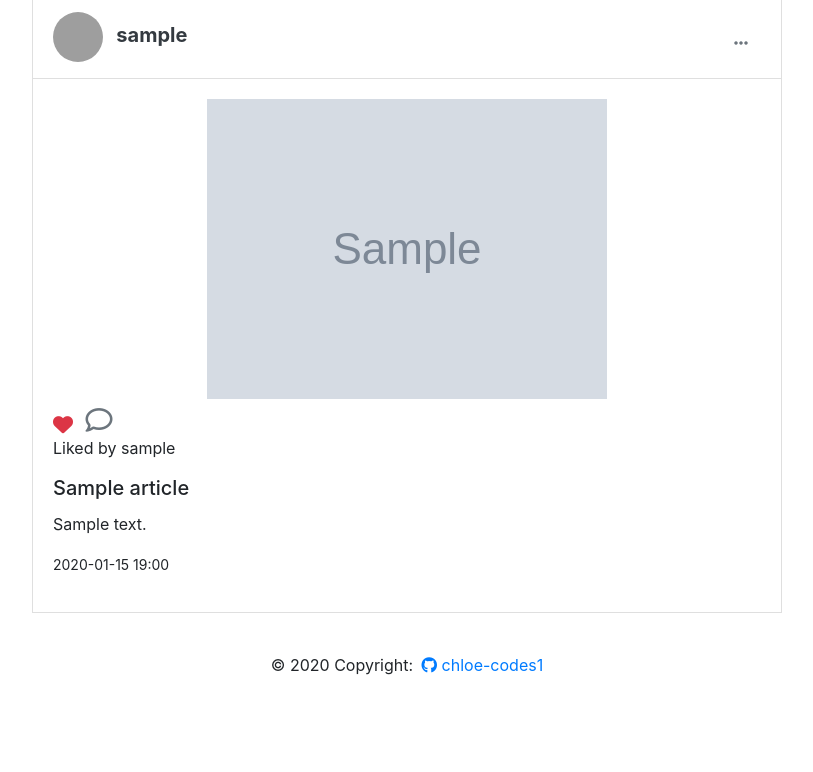
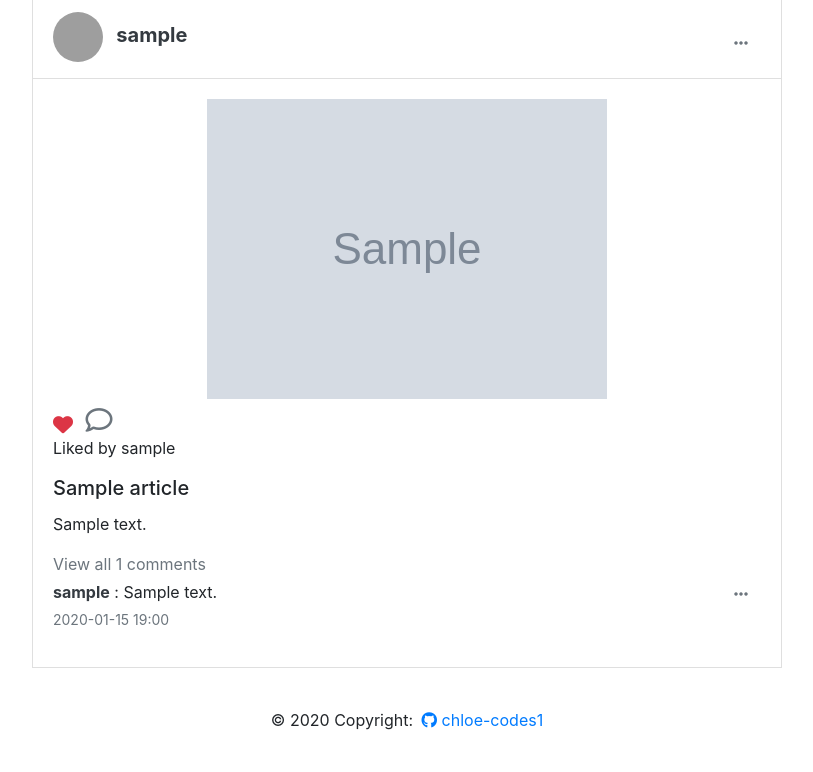
Before and after one commit to chloe-codes1/gram-gram, a Django app: page /articles/ in a window 1280 px wide. Shown: the part 124-896 px from the top of the page, without its empty margins (233-1046 px from the left). Before the commit the page ends 799 px from the top, so only its background shows below. Run offline with Django 3.2, Linux system fonts and the light colour scheme; a user stored in the database is signed in; tables that the repository leaves empty hold one stand-in row (values such as "Sample post"); grey boxes marked "Sample" are stand-in pictures; parts of the project's set-up code (start-up, migrations or seed data) failed here and were passed over; some libraries are stand-ins or nearby versions; grey boxes are pictures that could not be loaded.

Commit message:
Add comment list on index page

```diff
--- a/articles/templates/articles/index.html
+++ b/articles/templates/articles/index.html
@@ -78,7 +78,41 @@
     </p>
     <h5 class="card-title">{{article.title}}</h5>
     <p>{{article|add_link|safe|linebreaksbr}}</p>
-    <p><small>{{ article.created_at|date:'Y-m-d H:i' }}</small></p>
+
+    {% if article.comments.count > 0 %}
+    <a href="{% url 'articles:comments' article.pk %}" class="text-decoration-none text-secondary">
+        <p class="mb-1"> View all {{article.comments.count}} comments</p>
+    </a>
+
+      {% for comment in article.comments.all|slice:":2" %}
+      {% if comment.parent == null %}
+      <div class="d-flex justify-content-between ">
+        <p class="mb-0 p-0 d-block">
+            <a href="{% url 'profile' comment.user.username %}" class="text-dark text-decoration-none">
+            <strong>{{comment.user}}</strong>
+            </a>
+            : {{ comment.content }}
+        </p>
+        <div>
+            {% if comment.user.username == user.username %}
+            <div class="btn-group dropdown">
+                <button class="btn shadow-none py-0" type="button" id="dropdownMenuButton" data-toggle="dropdown"
+                    aria-haspopup="true" aria-expanded="false">
+                    <i class='fas fa-ellipsis-h text-secondary'></i>
+                </button>
+                <div class="dropdown-menu">
+                    <button class="dropdown-item" href="#" data-toggle="modal"
+                        data-target="#commentdeleteModal"><strong>Delete</strong></button>
+                </div>
+            </div>
+            {% endif %}
+        </div>
+    </div>
+      {% endif %}
+      {% endfor %}
+    {% endif %}
+
+    <p class="text-secondary"><small>{{ article.created_at|date:'Y-m-d H:i' }}</small></p>
   </div>
   </div>
 
```
Also changed, not shown: articles/templates/articles/comment.html (+5 -5 lines).
